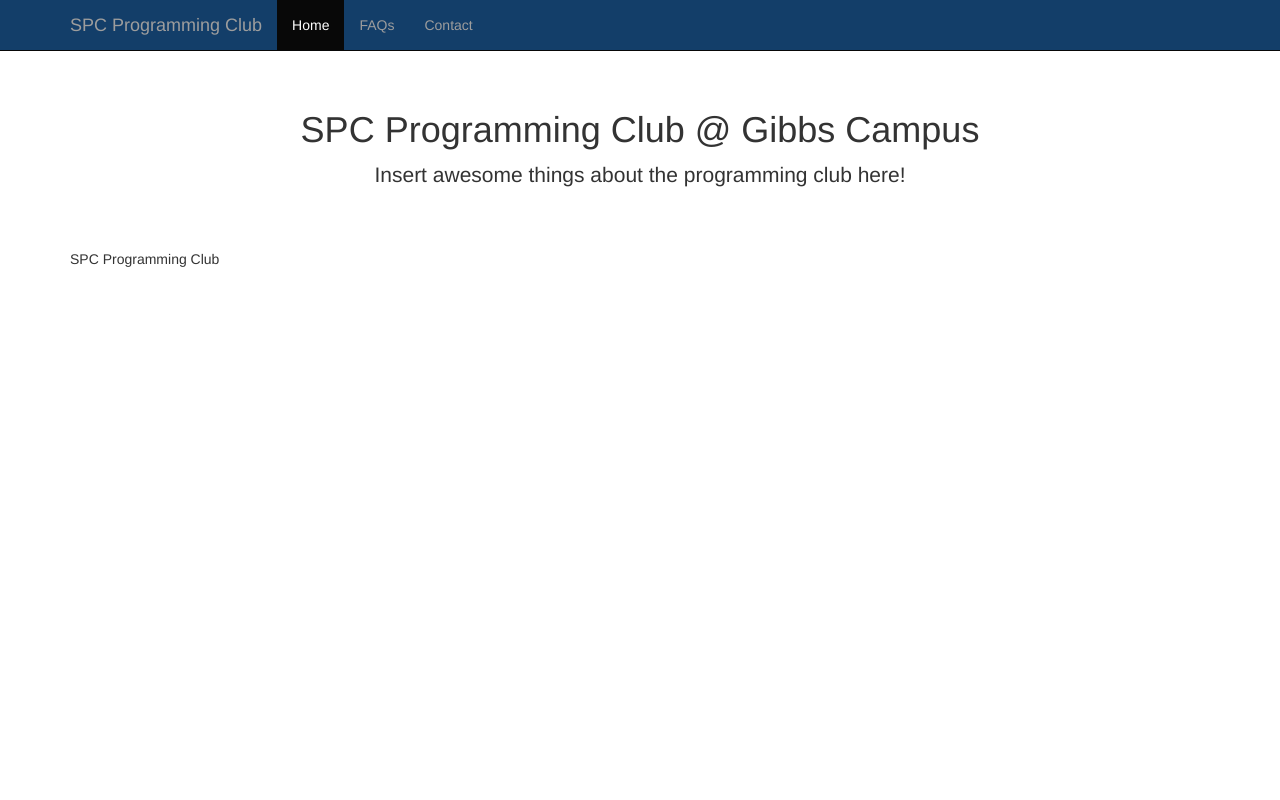
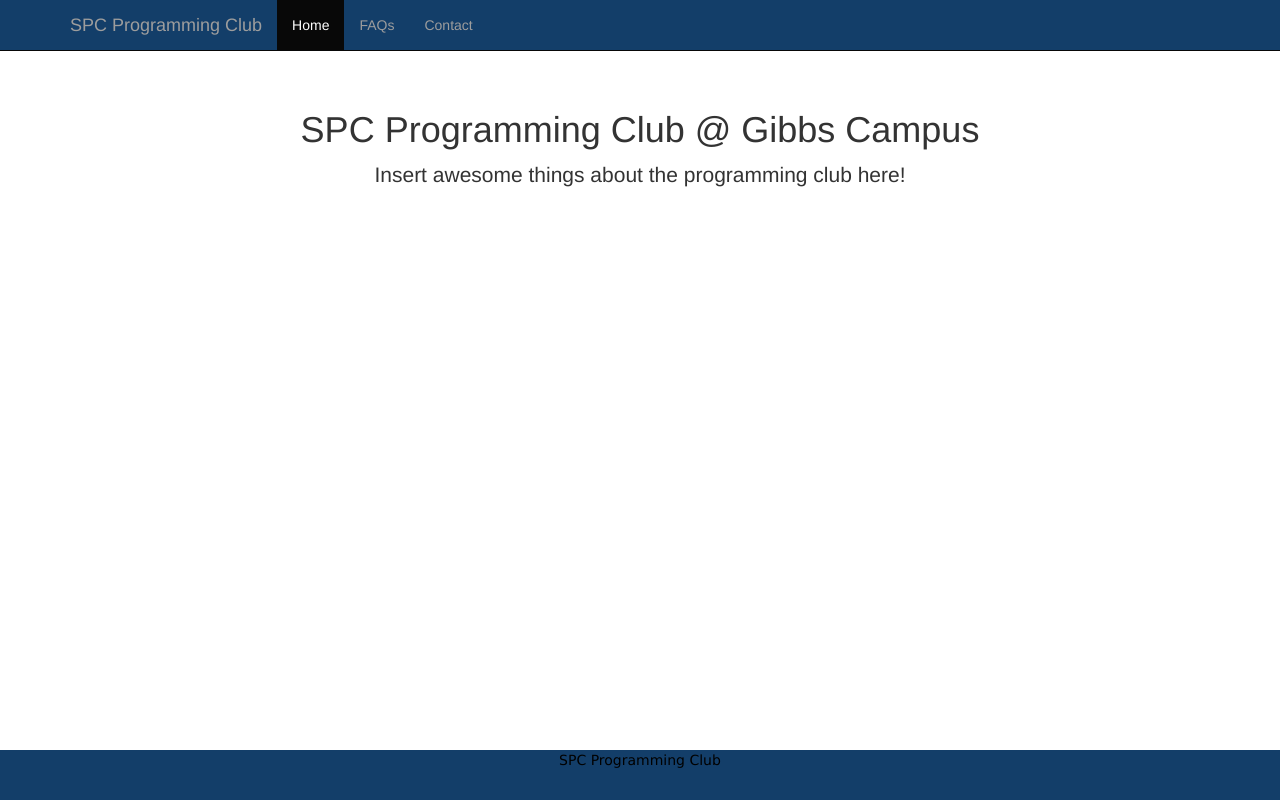
Before and after one commit to spcprogramming/club-website, a PHP site: page / in a window 1280 px wide. Run offline with PHP 8.4, Linux system fonts and the light colour scheme; some libraries are stand-ins or nearby versions.

Commit message:
added starter-template.css, re-style footer, text etc.

```diff
--- a/Club Website/css/starter-template.css
+++ b/Club Website/css/starter-template.css
@@ -5,3 +5,20 @@ body {
   padding: 40px 15px;
   text-align: center;
 }
+
+nav {
+    background-color: #133e69;
+    text-decoration-color: black;
+}
+
+.footer {
+    position: fixed;
+    left: 0;
+    bottom: 0;
+    width: 100%;
+    background-color: #133e69;
+    color: black;
+    text-align: center;
+    height: 50px;
+    font-family: "verdana"
+}
```
